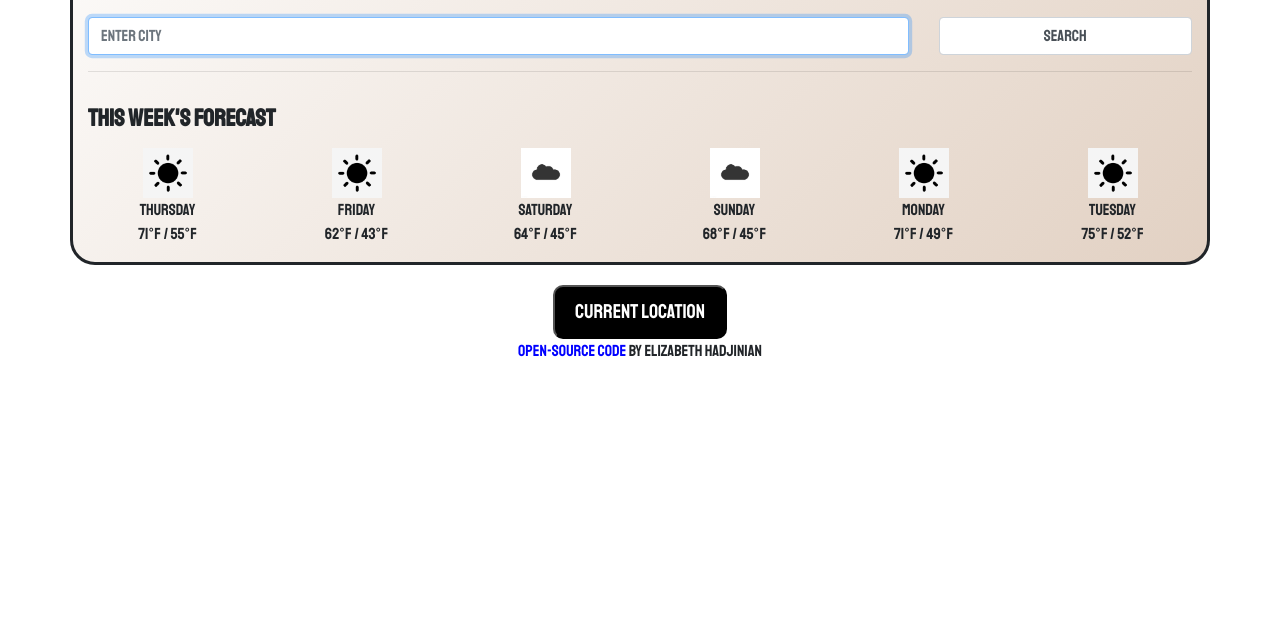
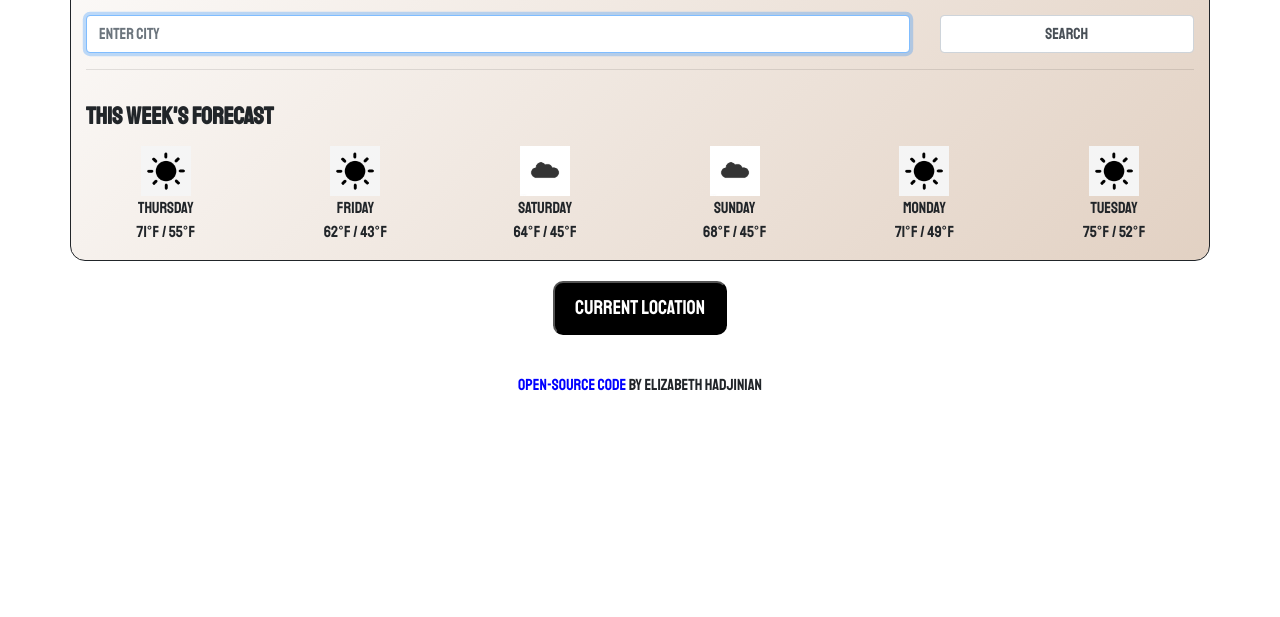
Before and after one commit to elizhadjinian/she-codes-plus-project, a website built with Parcel: page index.html in a window 1280 px wide. Shown: the part 183-800 px from the top of the page. Built offline with nearby package versions, Linux system fonts and the light colour scheme; no server answers.

Commit message:
fixed bottom text css

```diff
--- a/index.html
+++ b/index.html
@@ -84,7 +84,7 @@
 
   <button id="current-location-button">Current location</button>
 
-  <p><a href="https://github.com/elizhadjinian/she-codes-plus-project" target = "_blank"> Open-source code </a> by Elizabeth Hadjinian</p>
+  <span  class="bottom-text"><p><a href="https://github.com/elizhadjinian/she-codes-plus-project" target = "_blank" class ="source-link"> Open-source code </a> by Elizabeth Hadjinian</p></span>
   <script src="src/index.js"></script>
 </body>
 
--- a/src/styles.css
+++ b/src/styles.css
@@ -60,14 +60,10 @@
   cursor: pointer;
 }
 
-a {
-  color: blue;
-  line-height: 5px;
-}
-
 .container {
   border: solid;
-  border-radius: 25px;
+  border-width: thin;
+  border-radius: 15px;
   margin-top: 60px;
   background-image: linear-gradient(135deg, #fdfcfb 0%, #e2d1c3 100%);
 }
@@ -84,3 +80,13 @@
   display: block;
   margin: 0 auto;
 }
+
+.bottom-text {
+  line-height: 100px;
+  text-decoration: none;
+  text-align: center;
+}
+
+.source-link {
+  color: blue;
+}
```
